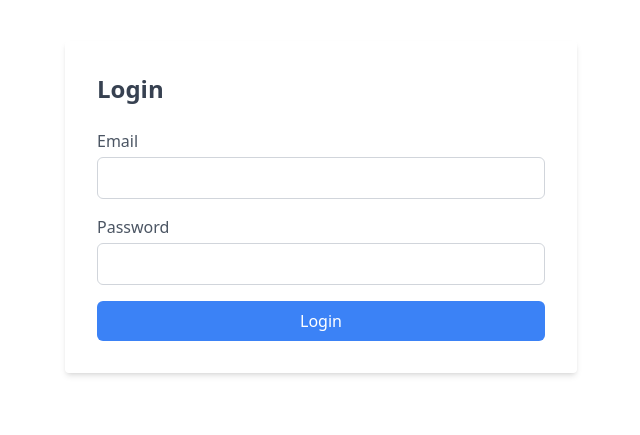
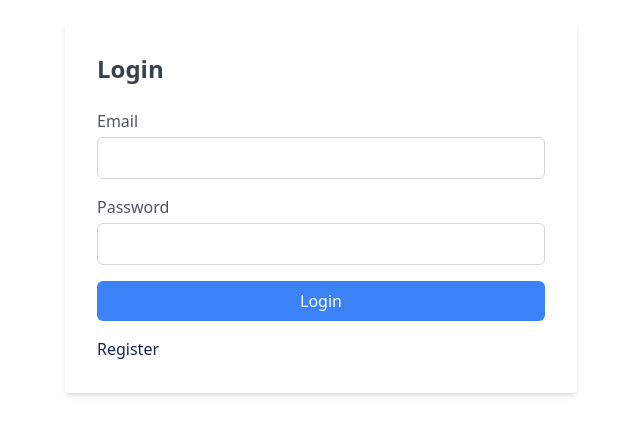
Before and after one commit to Mueez-khan/chatfy, a React (Vite) app in the folder frontend/: page /login in a window 1280 px wide. Shown: the part 193-628 px from the top of the page, without its empty margins (319-959 px from the left). Built offline with nearby package versions, Linux system fonts and the light colour scheme.

Commit message:
Update Login.jsx

```diff
--- a/frontend/src/pages/Login.jsx
+++ b/frontend/src/pages/Login.jsx
@@ -20,6 +20,10 @@ export default function Login() {
   const handleChange = (e) => {
     setUserData({ ...userData, [e.target.name]: e.target.value });
   };
+
+   const navigateToRegister = () =>{
+    navigate("/register")
+  }
 
   const handleSubmit = async (e) => {
     try {
@@ -103,6 +107,9 @@ export default function Login() {
           >
             {loading ? "Processing ... " : "Login"}
           </button>
+          <div>
+        <button onClick={navigateToRegister} className="text-blue-950 mt-4 ">Register</button>
+        </div>
         </form>
       </div>
     </div>
```
